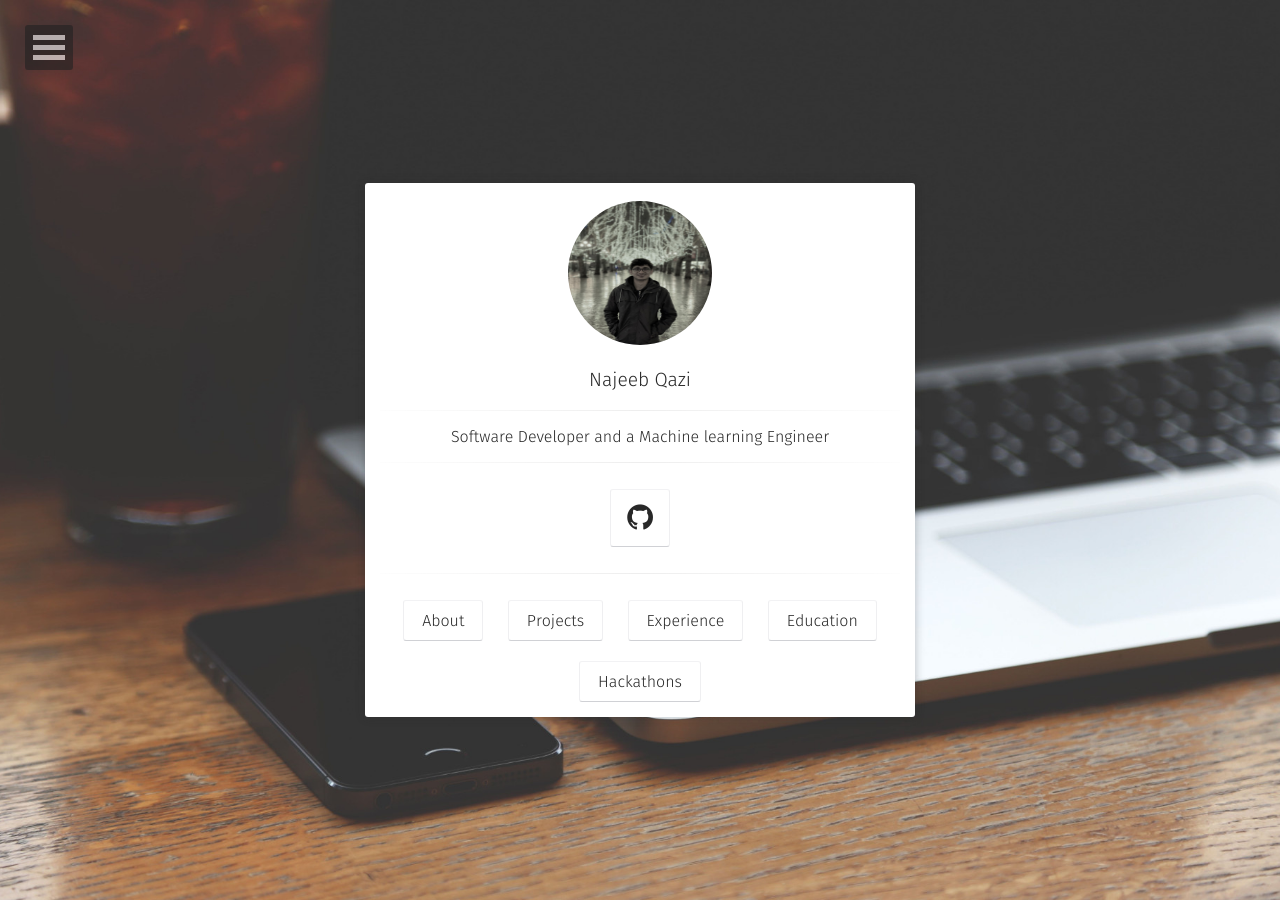
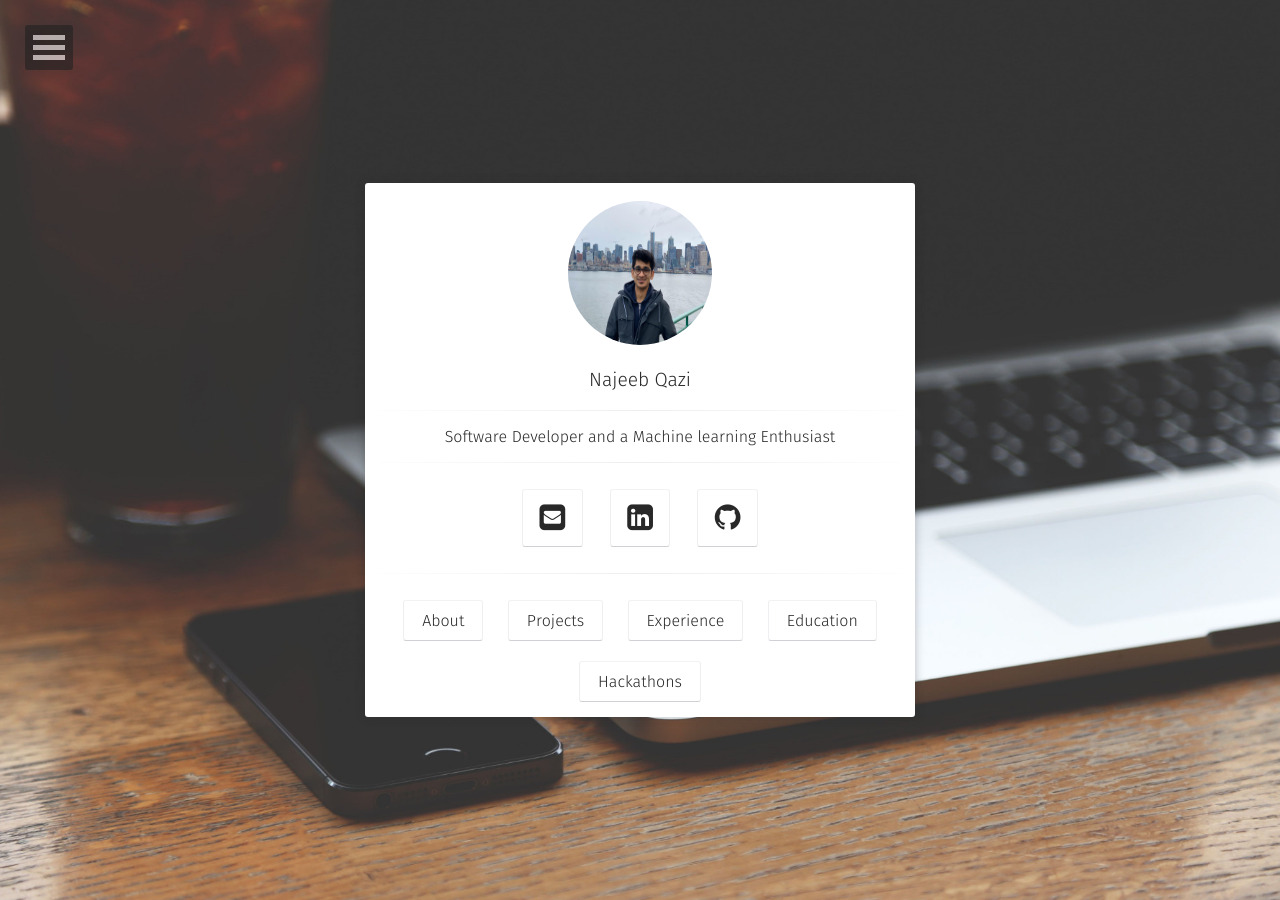
Before and after one commit to Najq/najq.github.io, a Jekyll site: the page built from index.html, in a window 1280 px wide. Built offline with Jekyll 4.4.1, drawn with Linux system fonts in a browser that asks for light colours; some web fonts are replaced.

Commit message:
pic Changes

```diff
--- a/_config.yml
+++ b/_config.yml
@@ -1,10 +1,10 @@
 # Site
 title:              Najeeb Qazi
-bio:                'Software Developer and a Machine learning Engineer'
+bio:                'Software Developer and a Machine learning Enthusiast'
 description:        ""
 reading_time:       true
 words_per_minute:   200
-logo:               'assets/img/dpIcon.jpeg'
+logo:               'assets/img/dpRound.jpg'
 background:         'assets/img/placeholder-big.jpg'
 tiled_bg:           false   # Set this true if you want to tile your background image, otherwise it will be covered
 locale:             en_US
@@ -37,12 +37,12 @@ disqus_shortname:
   #ad-client:
   #ad-slot:
 #bing-verify:
-email:
+email:              nqazi@sfu.ca
 #twitter:            username
 #facebook:           username
-github-url:         username
+github-url:         najq
 #stackoverflow:     123456/username   from a "http://stackoverflow.com/users/123456/username" link
-#linkedin:          username
+linkedin:          najeeb-qazi
 #xing:              username
 #instagram:          username
 #lastfm:            username
--- a/_includes/head.html
+++ b/_includes/head.html
@@ -38,12 +38,12 @@
     <!-- JS -->
     <script src="{{ site.url }}/assets/js/modernizr-3.3.1.custom.min.js"></script>
     <!-- Favicons -->
-    <link rel="apple-touch-icon" href="{{ site.url }}/assets/img/favicons/apple-icon-precomposed.png">
-    <link rel="apple-touch-icon" sizes="72x72" href="{{ site.url }}/assets/img/favicons/apple-icon-72x72.png">
-    <link rel="apple-touch-icon" sizes="114x114" href="{{ site.url }}/assets/img/favicons/apple-icon-114x114.png">
-    <link rel="apple-touch-icon" sizes="144x144" href="{{ site.url }}/assets/img/favicons/apple-icon-144x144.png">
-    <link rel="shortcut icon" type="image/png" href="{{ site.url }}/favicon.png" />
-    <link rel="shortcut icon" href="{{ site.url }}/favicon.ico" />
+    <link rel="apple-touch-icon" href="{{ site.url }}/assets/img/dpRound.jpg">
+    <link rel="apple-touch-icon" sizes="72x72" href="{{ site.url }}/assets/img/dpRound.jpg">
+    <link rel="apple-touch-icon" sizes="114x114" href="{{ site.url }}/assets/img/dpRound.jpg">
+    <link rel="apple-touch-icon" sizes="144x144" href="{{ site.url }}/assets/img/dpRound.jpg">
+    <link rel="shortcut icon" type="image/png" href="{{ site.url }}/dpRound.jpg" />
+    <link rel="shortcut icon" href="{{ site.url }}/dpRound.jpg" />
     <!-- Background Image -->
     {% if site.background %}
     {% capture background %}{{ site.background }}{% endcapture %}
--- a/_includes/nav.html
+++ b/_includes/nav.html
@@ -6,7 +6,7 @@
 				<a href="#">About</a>
 				<ul class="dl-submenu">
 					<li>
-						<img src="{{ site.url }}/{{ site.logo }}" alt="{{ site.title }} photo" class="author-photo">
+						<img src="{{ site.url }}/assets/img/dpIcon.jpeg" alt="{{ site.title }} photo" class="author-photo">
 						<h4>{{ site.title }}</h4>
 						<p>{{ site.description }}</p>
 					</li>
```
Also changed, not shown: assets/img/dpRound.jpg (added).
